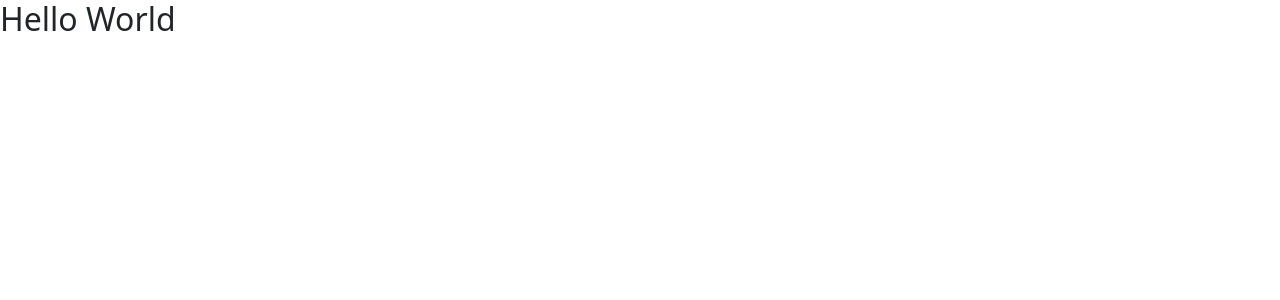
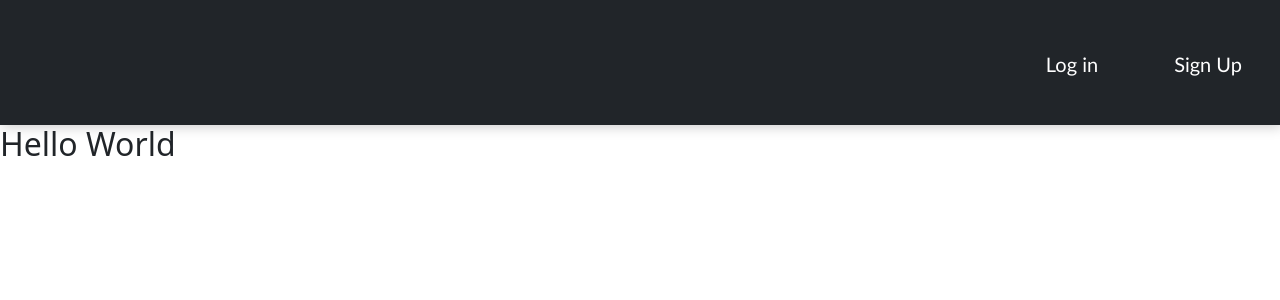
Before and after one commit to Wflores230/Peace-In, a React (Create React App) app in the folder client/: page / in a window 1280 px wide. Shown: the top 300 px of the page. Built offline with nearby package versions, Linux system fonts and the light colour scheme.

Commit message:
adding more files to client, added navbar

```diff
--- a/client/src/App.css
+++ b/client/src/App.css
@@ -36,3 +36,50 @@
     transform: rotate(360deg);
   }
 }
+
+/**********************************************   N A V B A R **************************************/
+:root {
+  --primary-white: #fff;
+  --primary-yellow: #ffdf00;
+  --primary-dark: rgba(255, 255, 255, 0)
+}
+
+.navbar {
+  min-height: 100px;
+}
+
+nav {
+  box-shadow: 2px 2px 12px rgb(0, 0, 0, 0.2);
+}
+
+nav ul {
+  display: flex;
+}
+
+nav a, nav p {
+  margin: 30px;
+  font-family: 'Calibri';
+  font-size: 20px;
+  font-weight: 50;
+  color: var(--primary-white) !important;
+}
+
+nav p {
+  font-stretch: wider;
+}
+
+.navbar-nav > li > a {
+  border-top: 3px solid var(--primary-dark);
+}
+
+nav a.nav link {
+  cursor: pointer;
+}
+
+.navbar-nav > li > a.active, .navbar-nav > li > a.active:focus {
+  border-top: 3px solid var(--primary-yellow);
+}
+
+.navbar-nav > li > a:hover {
+  border-top: 3px solid var(--primary-yellow);
+}
--- a/client/src/App.js
+++ b/client/src/App.js
@@ -1,9 +1,13 @@
 import './App.css';
 import "bootstrap/dist/css/bootstrap.min.css";
+import Navbar from './components/Navbar';
 
 function App() {
   return (
+    <>
+    <Navbar></Navbar>
     <h2>Hello World</h2>
+    </>
   );
 }
 
--- /dev/null
+++ b/client/src/components/Navbar/index.js
@@ -0,0 +1,25 @@
+import React from 'react'
+
+const Nav = () => {
+    return (
+        <div>
+            <nav className="navbar navbar-expand-lg navbar-light bg-dark">
+            <p className="navbar-brand" href="#"></p>
+            <button className="navbar-toggler" onclick="movebutton()" data-toggle="collapse" data-target="#navbarMenu">
+            </button>
+            <div className="collapse navbar-collapse justify-content-end" id="navbarMenu">
+              <ul className="navbar-nav">
+                    <li className="nav-item active">
+                    <a className="nav-link" >Log in</a>
+                    </li>
+                    <li className="nav-item">
+                    <a className="nav-link" >Sign Up</a>
+                    </li>
+              </ul>
+            </div>
+        </nav>
+        </div>
+    )
+}
+
+export default Nav
```
Also changed, not shown: client/src/logo.svg (deleted).
